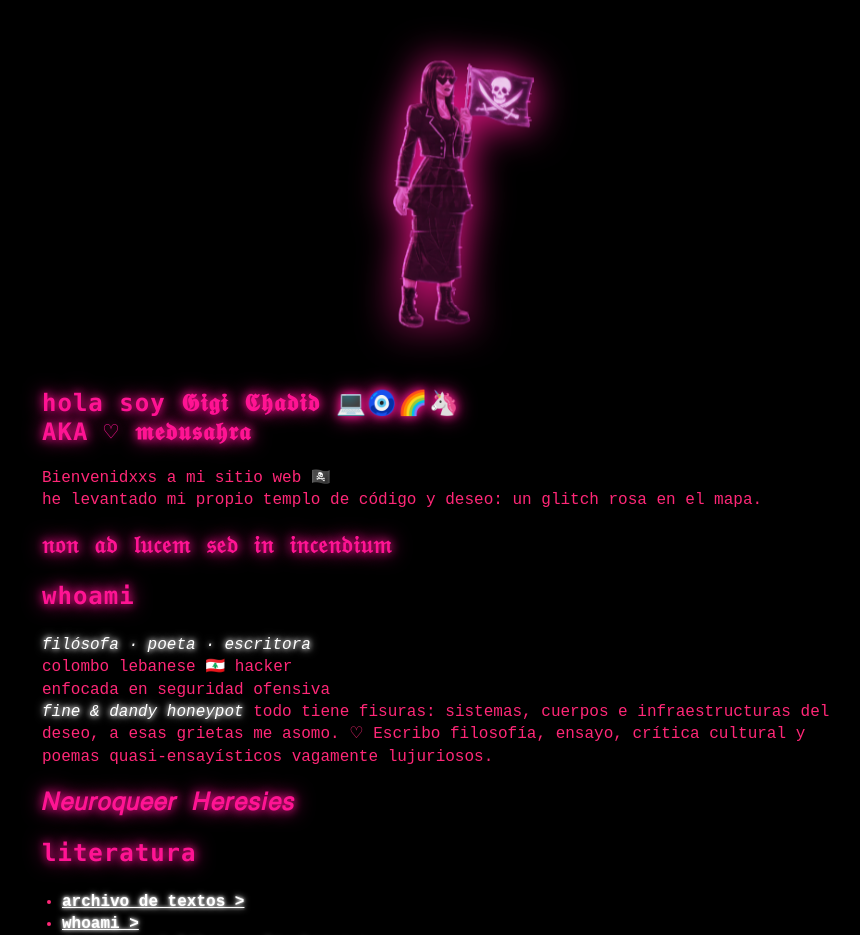
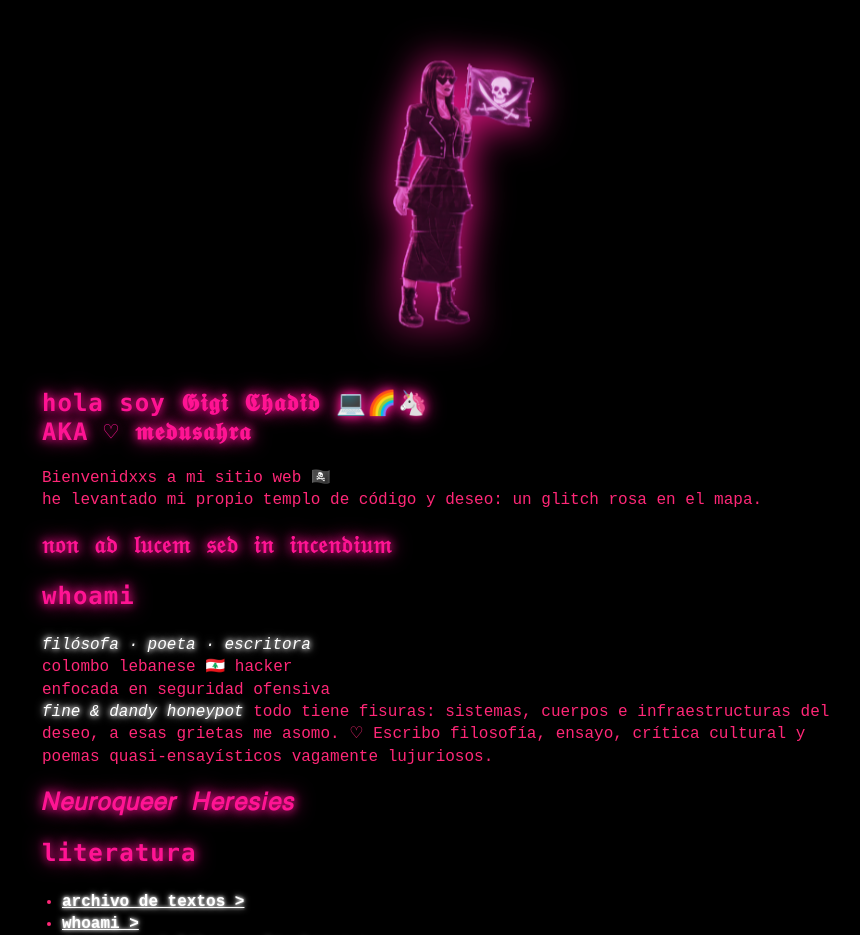
Before and after one commit to medusahra/medusahra.github.io, a Jekyll site: the page built from index.md, in a window 1280 px wide. Shown: the top 935 px of the page, without its empty margins (198-1058 px from the left). Built offline with Jekyll 4.4.1, drawn with Linux system fonts in a browser that asks for light colours.

```diff
--- a/index.md
+++ b/index.md
@@ -4,7 +4,7 @@ layout: home
 <img src="/assets/logo-small.png" alt="Logo" class="logo-home" style="max-width: 200px; display: block; margin: 80px auto 20px; filter: drop-shadow(0 0 20px #ff1493);">
 
 <h1 style="line-height: 1.2;">
-hola soy 𝕲𝖎𝖌𝖎 𝕮𝖍𝖆𝖉𝖎𝖉 💻🧿🌈🦄 <br>
+hola soy 𝕲𝖎𝖌𝖎 𝕮𝖍𝖆𝖉𝖎𝖉 💻🌈🦄 <br>
 AKA ♡ 𝖒𝖊𝖉𝖚𝖘𝖆𝖍𝖗𝖆
 </h1>
 
```
